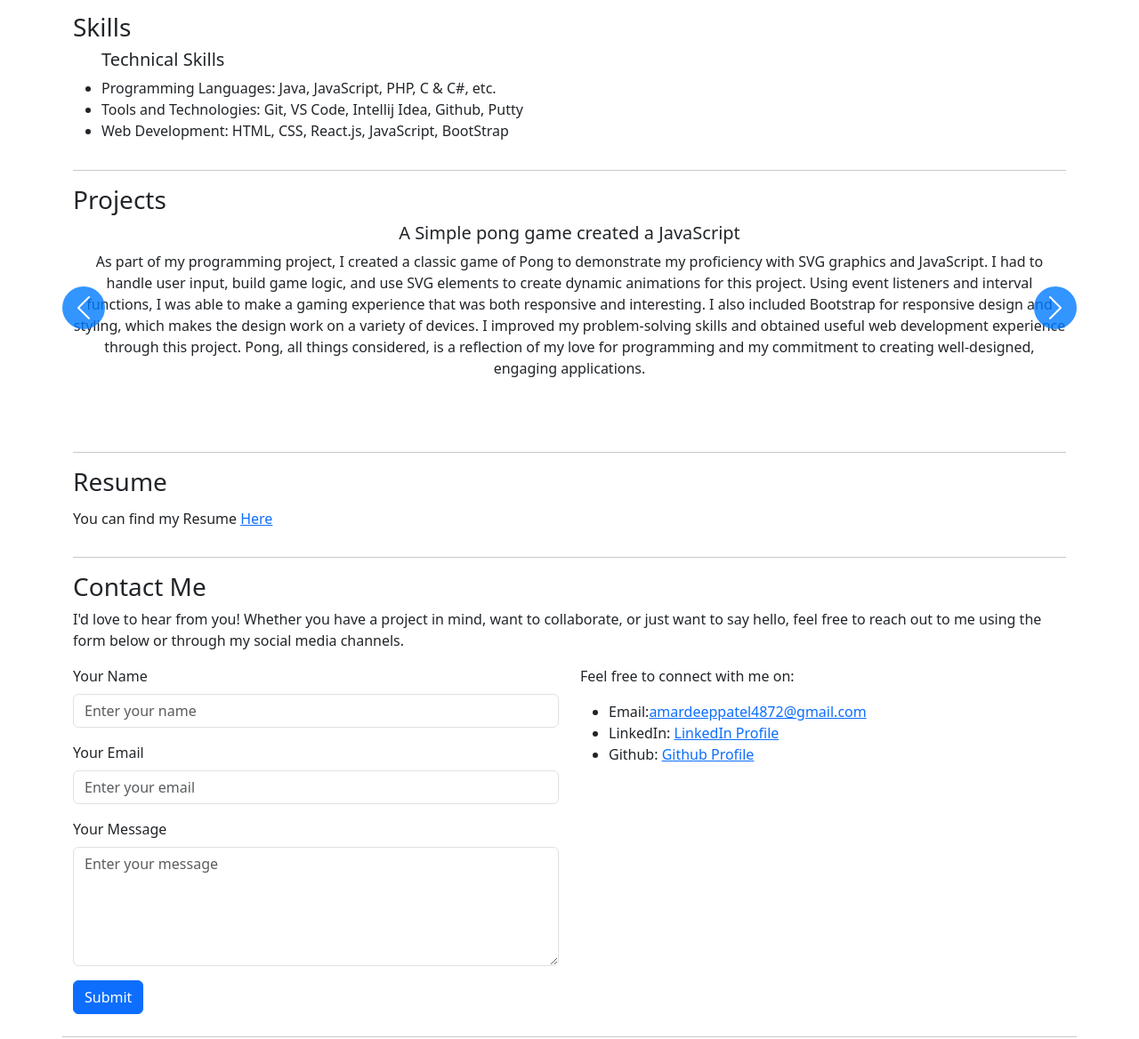
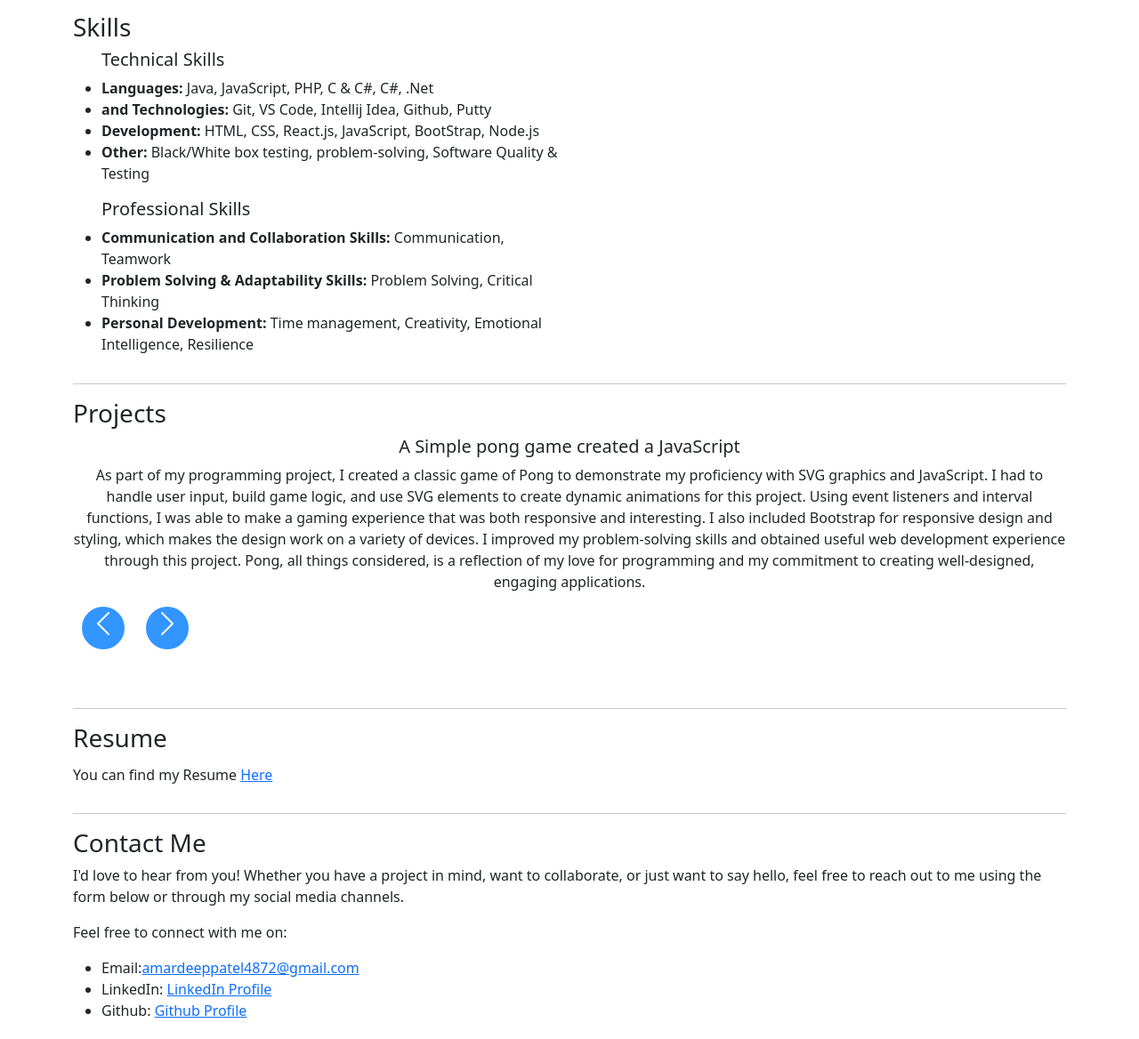
Before and after one commit to AmardeepPatel1754/AmardeepPatel1754.github.io, a plain HTML site: page index.html in a window 1280 px wide. Shown: the part 540-1708 px from the top of the page at 89% size. Drawn offline with nearby package versions, Linux system fonts and the light colour scheme.

Commit message:
PortFolio Updated

```diff
--- a/index.html
+++ b/index.html
@@ -48,9 +48,19 @@
                 <h3 class="animated">Skills</h3>
                 <ul class="animated">
                     <h5>Technical Skills</h5>
-                    <li>Programming Languages: Java, JavaScript, PHP, C & C#, etc.</li>
-                    <li>Tools and Technologies: Git, VS Code, Intellij Idea, Github, Putty</li>
-                    <li>Web Development: HTML, CSS, React.js, JavaScript, BootStrap</li>
+                    <li><strong> Languages:</strong> Java, JavaScript, PHP, C & C#, C#, .Net</li>
+                    <li><strong> and Technologies:</strong> Git, VS Code, Intellij Idea, Github, Putty</li>
+                    <li><strong> Development:</strong> HTML, CSS, React.js, JavaScript, BootStrap, Node.js</li>
+                    <li><strong> Other:</strong> Black/White box testing, problem-solving, Software Quality & Testing
+                    </li>
+                </ul>
+                <ul class="animated">
+                    <h5>Professional Skills</h5>
+                    <li><strong>Communication and Collaboration Skills:</strong> Communication, Teamwork</li>
+                    <li><strong>Problem Solving & Adaptability Skills:</strong> Problem Solving, Critical Thinking</li>
+                    <li><strong>Personal Development:</strong> Time management, Creativity, Emotional Intelligence,
+                        Resilience</li>
+
                 </ul>
             </div>
         </div>
@@ -114,7 +124,8 @@
         <div class="row">
             <div class="col-md-12">
                 <h3 class="animated">Resume</h3>
-                <p class="animated"><h6>You can find my Resume <a href="Resume.pdf" download="Amardeep's Resume.pdf">Here</h6></a></p>
+                <p class="animated">
+                <h6>You can find my Resume <a href="Resume.pdf" download="Amardeep's Resume.pdf">Here</h6></a></p>
             </div>
         </div>
 
@@ -123,34 +134,21 @@
         <div class="row">
             <div class="col-md-12">
                 <h3 class="animated">Contact Me</h3>
-                <p class="animated">I'd love to hear from you! Whether you have a project in mind, want to collaborate, or just want to say hello, feel free to reach out to me using the form below or through my social media channels.</p>
+                <p class="animated">I'd love to hear from you! Whether you have a project in mind, want to collaborate,
+                    or just want to say hello, feel free to reach out to me using the form below or through my social
+                    media channels.</p>
             </div>
         </div>
         <div class="row">
             <div class="col-md-6">
-                <form>
-                    <div class="mb-3">
-                        <label for="name" class="form-label">Your Name</label>
-                        <input type="text" class="form-control" id="name" placeholder="Enter your name">
-                    </div>
-                    <div class="mb-3">
-                        <label for="email" class="form-label">Your Email</label>
-                        <input type="email" class="form-control" id="email" placeholder="Enter your email">
-                    </div>
-                    <div class="mb-3">
-                        <label for="message" class="form-label">Your Message</label>
-                        <textarea class="form-control" id="message" rows="5" placeholder="Enter your message"></textarea>
-                    </div>
-                    <button type="submit" class="btn btn-primary">Submit</button>
-                </form>
-            </div>
-            <div class="col-md-6">
                 <p>Feel free to connect with me on:</p>
                 <ul>
                     <li>Email:<a href="mailto:amardeeppatel4872@gmail.com">amardeeppatel4872@gmail.com</a></li>
-                    <li>LinkedIn: <a href="https://www.linkedin.com/in/amardeep-patel-a3876b2aa/">LinkedIn Profile</a></li>
+                    <li>LinkedIn: <a href="https://www.linkedin.com/in/amardeep-patel-a3876b2aa/">LinkedIn Profile</a>
+                    </li>
                     <li>Github: <a href="https://github.com/AmardeepPatel1754">Github Profile</a></li>
                 </ul>
+            </div>
         </div>
 
         <hr>
@@ -160,7 +158,6 @@
                 <footer class="text-center">
                     <p>&copy; 2024 Amardeep Patel. All rights reserved.</p>
                 </footer>
-                </div>
             </div>
         </div>
 
--- a/style.css
+++ b/style.css
@@ -76,6 +76,12 @@ img {
     animation-delay: 1s;
 }
 
+.carousel-controls {
+    position: relative;
+    margin-top: 20px; /* Adjust spacing from project content */
+    text-align: center;
+}
+
 .carousel-control-prev,
 .carousel-control-next {
     width: 3rem;
@@ -85,17 +91,19 @@ img {
     border: none;
     border-radius: 50%;
     opacity: 0.8;
-    position: absolute;
-    top: 50%;
-    transform: translateY(-50%);
+    position: relative;
+    display: inline-block;
+    margin: 0 10px;
 }
 
 .carousel-control-prev {
-    left: 0;
+    left: unset;
+    right: unset;
 }
 
 .carousel-control-next {
-    right: 0;
+    left: unset;
+    right: unset;
 }
 
 .carousel-control-prev:hover,
```
Also changed, not shown: 1 other file. Lines whose indentation alone changed are shown as unchanged.
